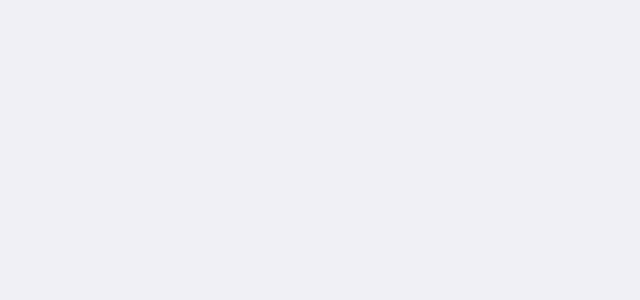
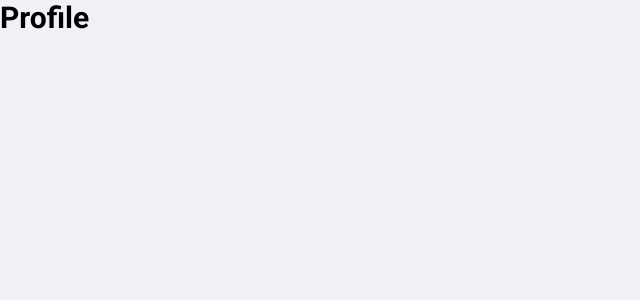
Before and after one commit to alissonpratesperes/bethehero, a React (Create React App) app in the folder frontend/: page /profile in a window 1280 px wide. Shown: the top 300 px of the page, without its empty margins (0-640 px from the left). Built offline with nearby package versions, Linux system fonts and the light colour scheme.

Commit message:
Criação de nova Rota - Profile.
Criados os novos arquivos da Página Profile e parametrizada nova Rota referente à página.

```diff
--- /dev/null
+++ b/frontend/src/pages/Profile/index.js
@@ -0,0 +1,5 @@
+import React from 'react';
+
+    export default function Profile() {
+        return <h1> Profile </h1>
+    }
--- a/frontend/src/routes.js
+++ b/frontend/src/routes.js
@@ -2,6 +2,7 @@
 import { BrowserRouter, Route, Switch } from 'react-router-dom';
 import Logon from './pages/Logon';
 import Register from './pages/Register';
+import Profile from './pages/Profile';
 
     export default function Routes() {
         return (
@@ -9,6 +10,7 @@
                 <Switch>
                     <Route path="/" exact component={Logon}/>
                     <Route path="/register" component={Register}/>
+                    <Route path="/profile" component={Profile}/>
                 </Switch>
             </BrowserRouter>
         );
```
Also changed, not shown: frontend/src/pages/Profile/styles.css (added), 1 other file (tests, documents, lock files or other folders).
